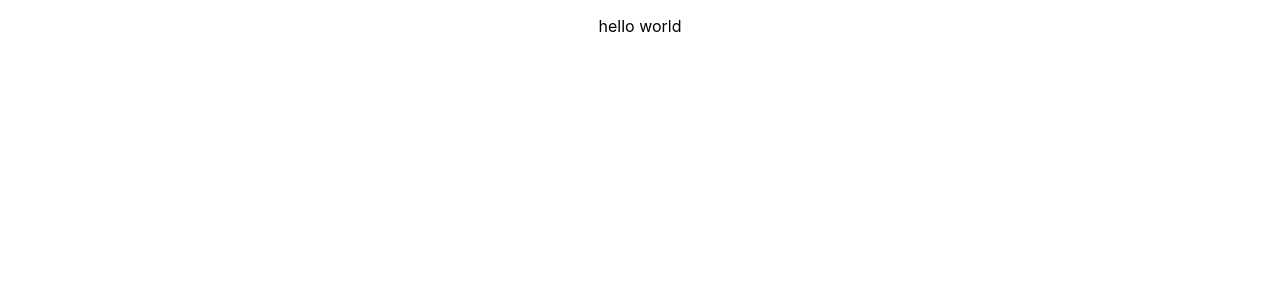
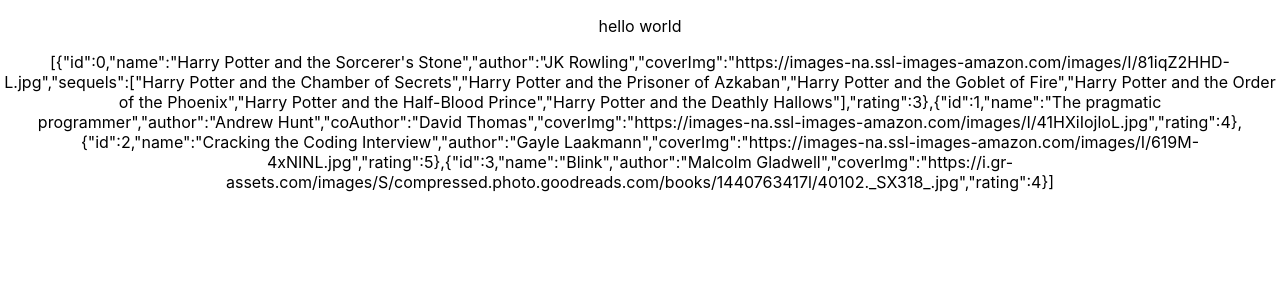
Before and after one commit to spacethyme/bcit-2913-exam, a React (Create React App) app: page / in a window 1280 px wide. Shown: the top 300 px of the page. Built offline with nearby package versions, Linux system fonts and the light colour scheme.

Commit message:
add data file; import and test

```diff
--- a/src/App.js
+++ b/src/App.js
@@ -1,9 +1,12 @@
 import './App.css';
+import books from './data.js';
 
 function App() {
+  console.log(books);
   return (
     <div className="App">
       <p>hello world</p>
+      <p>{JSON.stringify(books)}</p>
     </div>
   );
 }
--- /dev/null
+++ b/src/data.js
@@ -0,0 +1,44 @@
+const books = [
+    {
+      id: 0,
+      name: "Harry Potter and the Sorcerer's Stone",
+      author: "JK Rowling",
+      coverImg:
+        "https://images-na.ssl-images-amazon.com/images/I/81iqZ2HHD-L.jpg",
+      sequels: ["Harry Potter and the Chamber of Secrets",
+   "Harry Potter and the Prisoner of Azkaban",
+   "Harry Potter and the Goblet of Fire",
+  "Harry Potter and the Order of the Phoenix",
+   "Harry Potter and the Half-Blood Prince",
+  "Harry Potter and the Deathly Hallows"],
+      rating: 3
+    },
+
+    {
+      id: 1,
+      name: "The pragmatic programmer",
+      author: "Andrew Hunt",
+      coAuthor: "David Thomas",
+      coverImg:
+        "https://images-na.ssl-images-amazon.com/images/I/41HXiIojloL.jpg",
+     rating: 4,
+    },
+    {
+      id: 2,
+      name: "Cracking the Coding Interview",
+      author: "Gayle Laakmann",
+      coverImg:
+        "https://images-na.ssl-images-amazon.com/images/I/619M-4xNINL.jpg",
+      rating: 5
+    },
+    {
+      id: 3,
+      name: "Blink",
+      author: "Malcolm Gladwell",
+      coverImg:
+        "https://i.gr-assets.com/images/S/compressed.photo.goodreads.com/books/1440763417l/40102._SX318_.jpg",
+      rating: 4
+    }
+  ];
+
+  export default books;
```
